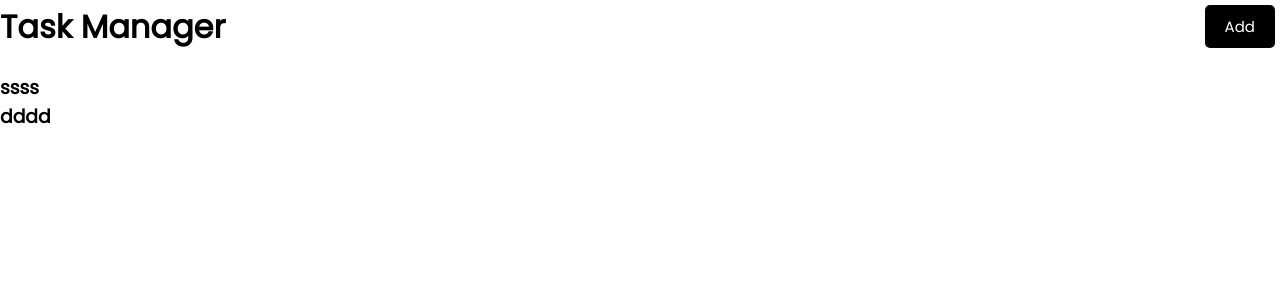
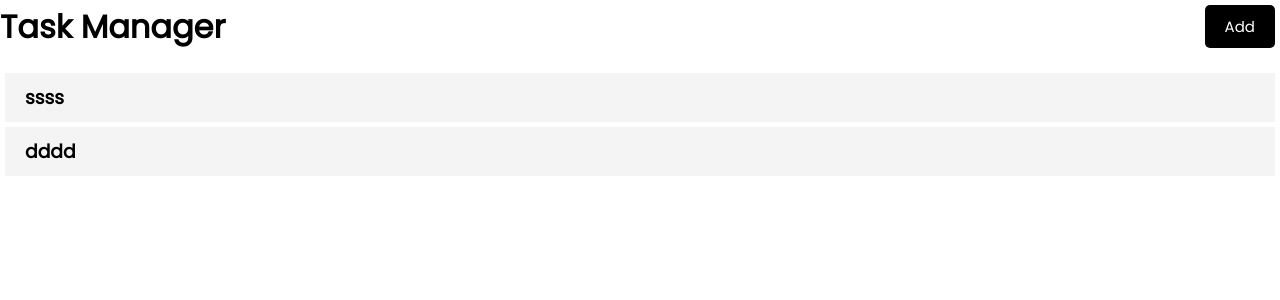
Before and after one commit to MohammadRezaQaderi/Learning, a React (Create React App) app in the folder React/react-app/: page / in a window 1280 px wide. Shown: the top 300 px of the page. Built offline with nearby package versions, Linux system fonts and the light colour scheme.

Commit message:
split the tasks into components

```diff
--- /dev/null
+++ b/React/react-app/src/Task.js
@@ -0,0 +1,9 @@
+const Task = ({task}) => {
+  return (
+        <div className="task">
+            <h3>{task.text}</h3>
+        </div>
+    )
+}
+
+export default Task
--- a/React/react-app/src/components/Tasks.js
+++ b/React/react-app/src/components/Tasks.js
@@ -1,8 +1,9 @@
+import Task from "../Task"
 const Tasks = ({tasks}) => {
     return (
         <>
             {tasks.map((task) =>
-                (<h3 key={task.id}>{task.text}</h3>
+                (<Task key={task.id} task={task}/>
             ))}
         </>
         )
```
